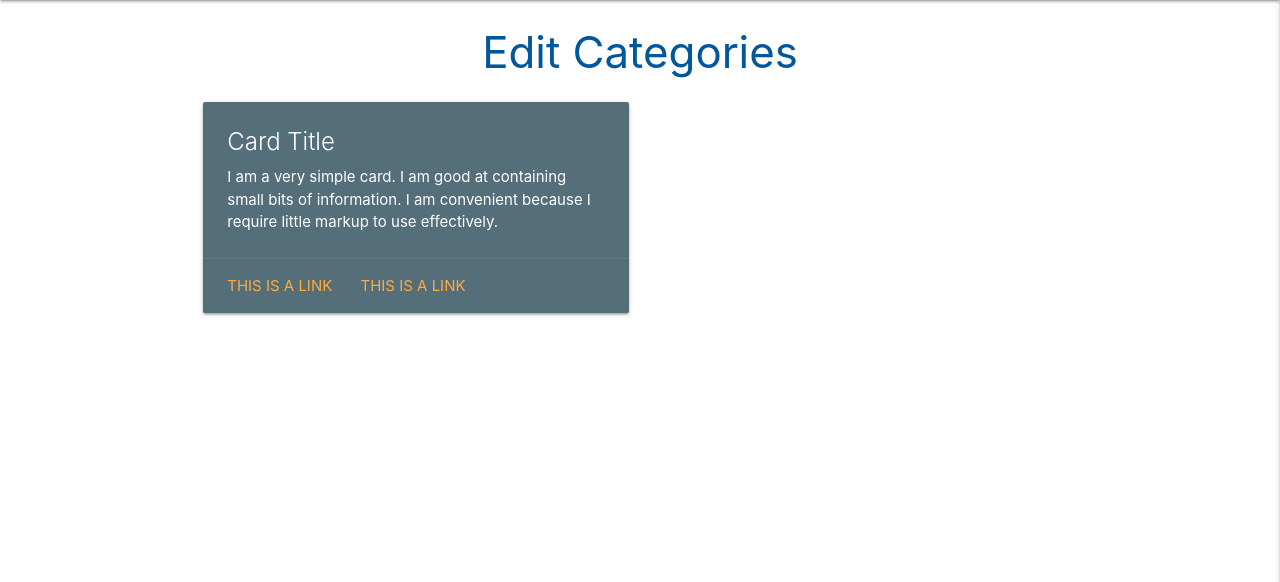
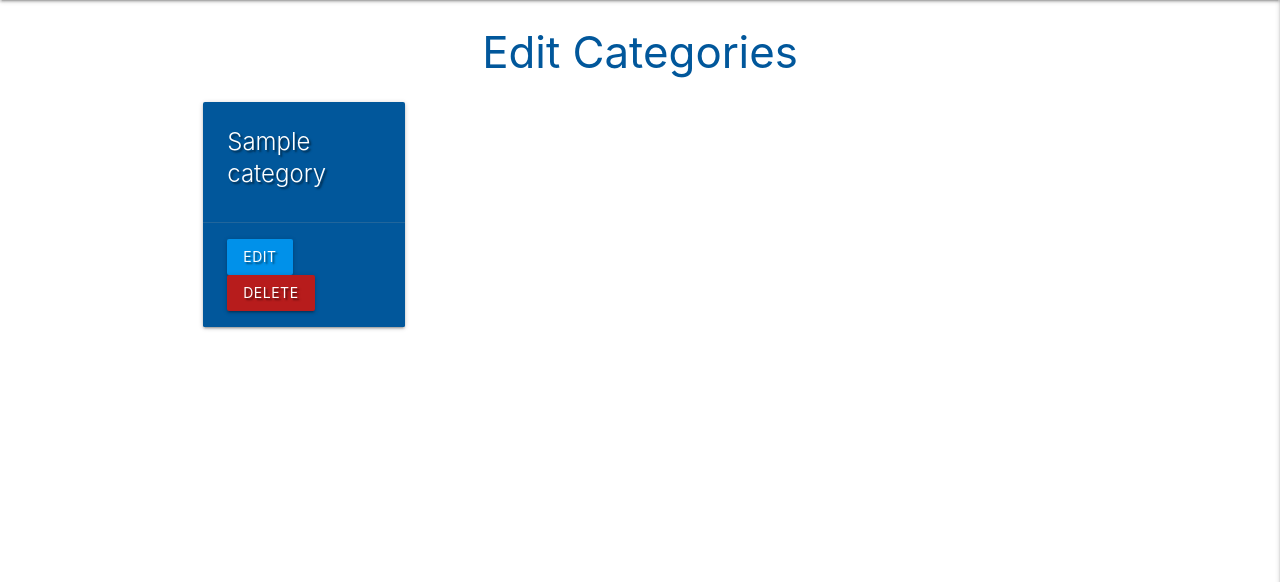
Before and after one commit to Mr-Smyth/flask-task-manager, a Flask app: page /get_categories in a window 1280 px wide. Shown: the part 64-646 px from the top of the page. Run offline with Flask 2, Linux system fonts and the light colour scheme; a database or web service that is not in the repository returns one stand-in record (values such as "Sample title"); some libraries are stand-ins or nearby versions.

Commit message:
Insert categories from db into categories page
* Also add restriction to page for all except admin

```diff
--- a/templates/base.html
+++ b/templates/base.html
@@ -43,7 +43,9 @@
             {% if session.user %}
                 <li><a href="{{ url_for('profile', username=session['user']) }}">Profile</a></li>
                 <li><a href="{{ url_for('add_task') }}">New Task</a></li>
-                <li><a href="{{ url_for('get_categories') }}">Manage Categories</a></li>
+                {% if session.user|lower == "admin"|lower %}
+                    <li><a href="{{ url_for('get_categories') }}">Manage Categories</a></li>
+                {% endif %}
                 <li><a href="{{ url_for('logout') }}">Log Out</a></li>
             {% else %}
                 <li><a href="{{ url_for('login') }}">Log In</a></li>
@@ -64,7 +66,9 @@
             {% if session.user %}
                 <li><a href="{{ url_for('profile', username=session['user']) }}">Profile</a></li>
                 <li><a href="{{ url_for('add_task') }}">New Task</a></li>
-                <li><a href="{{ url_for('get_categories') }}">Manage Categories</a></li>
+                {% if session.user|lower == "admin"|lower %}
+                    <li><a href="{{ url_for('get_categories') }}">Manage Categories</a></li>
+                {% endif %}
                 <li><a href="{{ url_for('logout') }}">Log Out</a></li>
             {% else %}
                 <li><a href="{{ url_for('login') }}">Log In</a></li>
--- a/templates/categories.html
+++ b/templates/categories.html
@@ -4,19 +4,19 @@
     <h3 class="light-blue-text text-darken-4 center-align">Edit Categories</h3>
 
 	<div class="row">
-		<div class="col s12 m6">
-			<div class="card blue-grey darken-1">
+        {% for category in categories %}
+            <div class="col s12 m3">
+                <div class="card light-blue darken-4 text-shadow canter-align">
                     <div class="card-content white-text">
-					<span class="card-title">Card Title</span>
-					<p>I am a very simple card. I am good at containing small bits of information.
-						I am convenient because I require little markup to use effectively.</p>
+                        <span class="card-title">{{ category.category_name }}</span>
                     </div>
                     <div class="card-action">
-					<a href="#">This is a link</a>
-					<a href="#">This is a link</a>
+                        <a href="#" class="btn light-blue accent-4">Edit</a>
+                        <a href="#" class="btn red darken-4">Delete</a>
                     </div>
                 </div>
             </div>
+        {% endfor %}
 	</div>
 
 {% endblock %}
```
Lines whose indentation alone changed are shown as unchanged.
